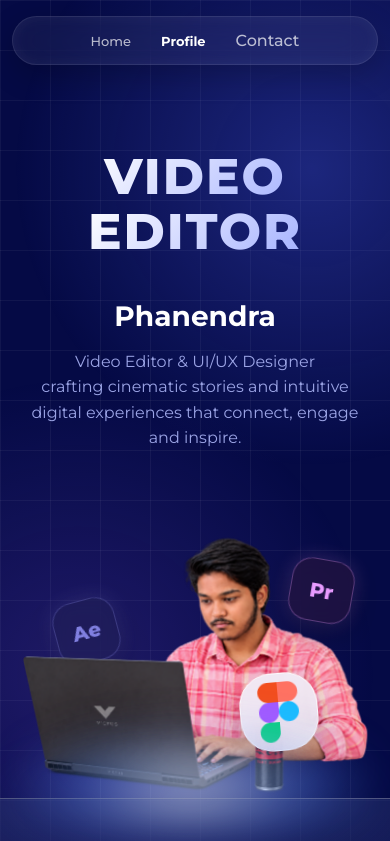
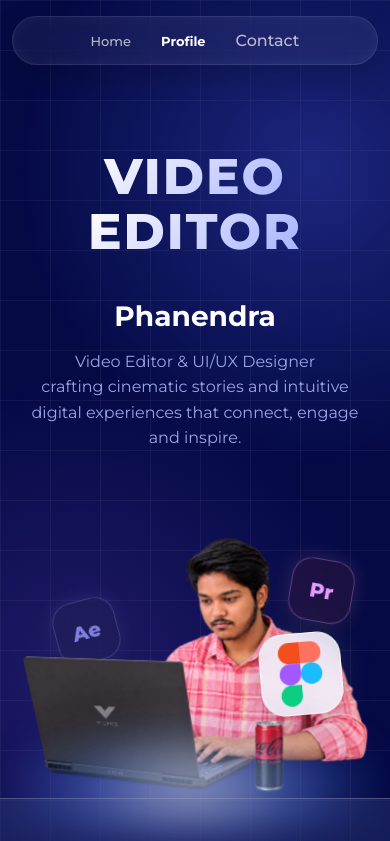
Before and after one commit to Phanendra1275/PhanendraPortfolio, a React (Vite) app: page / in a window 390 px wide. Shown: the top 841 px of the page. Built offline with nearby package versions, Linux system fonts and the light colour scheme.

Commit message:
Polish mobile Figma icon layout

```diff
--- a/src/components/Hero.css
+++ b/src/components/Hero.css
@@ -261,10 +261,12 @@
     --rot: 10deg;
   }
   .icon-figma {
-    right: 15%;
-    bottom: 15%;
+    right: 8%;
+    bottom: 28%;
     z-index: 7; /* In front */
     --rot: -5deg;
+    padding: 10px;
+    border-radius: 24px;
   }
 
   .floating-icon {
@@ -276,8 +278,8 @@
     font-size: 24px;
   }
   .icon-figma .icon-placeholder {
-    width: 60px;
-    height: 60px;
+    width: 70px;
+    height: 70px;
   }
 
   .hero-flare {
@@ -300,8 +302,8 @@
   }
 
   .icon-figma .icon-placeholder {
-    width: 60px;
-    height: 60px;
+    width: 64px;
+    height: 64px;
   }
 }
 
```
